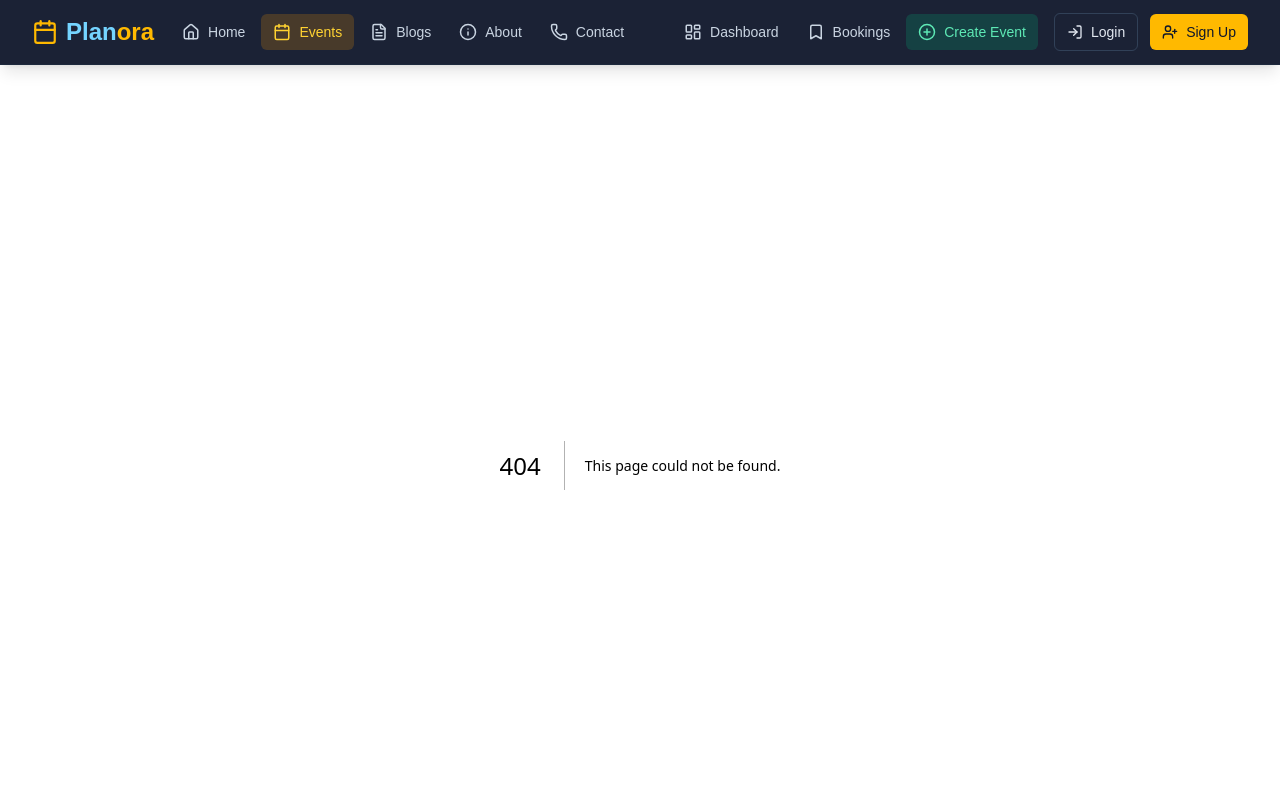
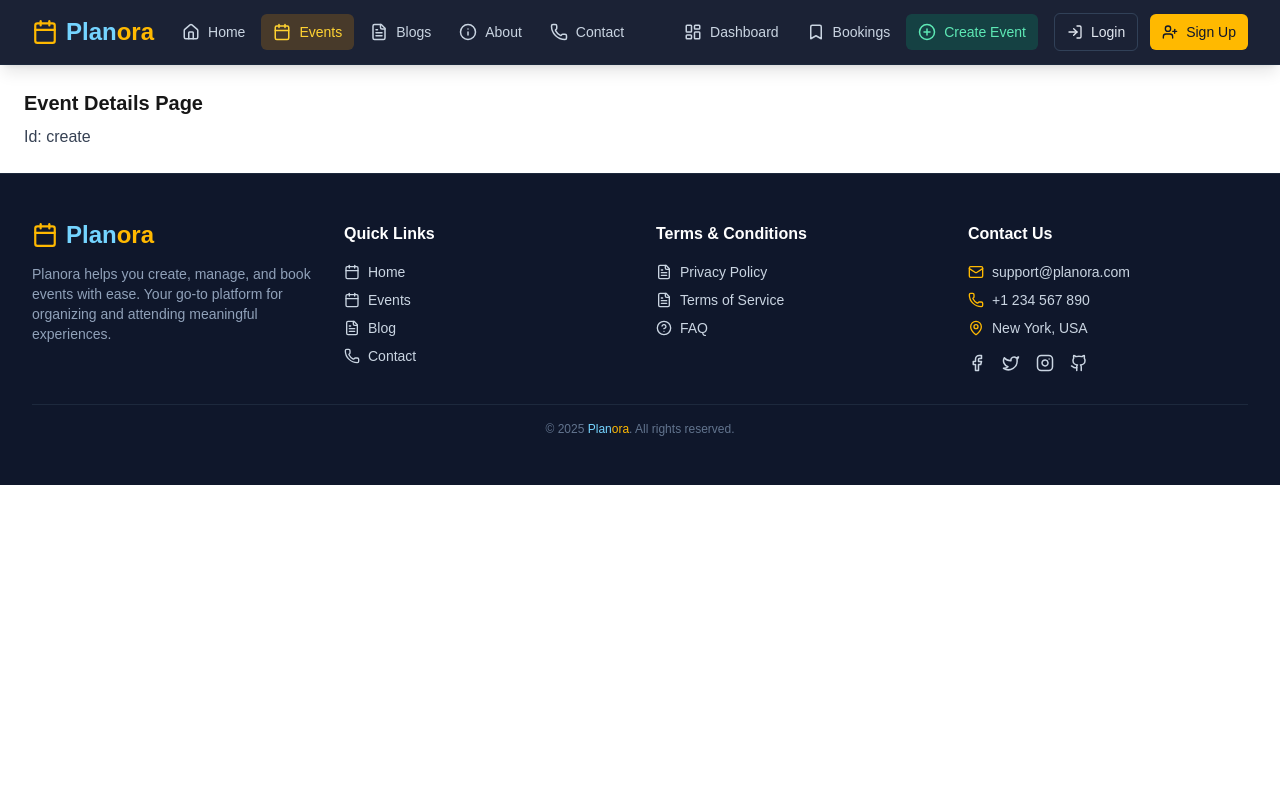
Before and after one commit to ismail-dev-code/planora, a Next.js app: page /events/create in a window 1280 px wide. Before the commit this address had no page. Shown: the top 800 px of the page. Built offline with nearby package versions, Linux system fonts and the light colour scheme.

Commit message:
feat: event details page created

```diff
--- /dev/null
+++ b/src/app/events/[id]/page.tsx
@@ -0,0 +1,19 @@
+
+import React from "react";
+
+interface EventDetailsPageProps {
+  params: {
+    id: string;
+  };
+}
+
+export default function EventDetailsPage({ params }: EventDetailsPageProps) {
+  const { id } = params;
+
+  return (
+    <div className="p-6">
+      <h1 className="text-xl font-bold mb-2">Event Details Page</h1>
+      <p className="text-gray-700">Id: {id}</p>
+    </div>
+  );
+}
```
